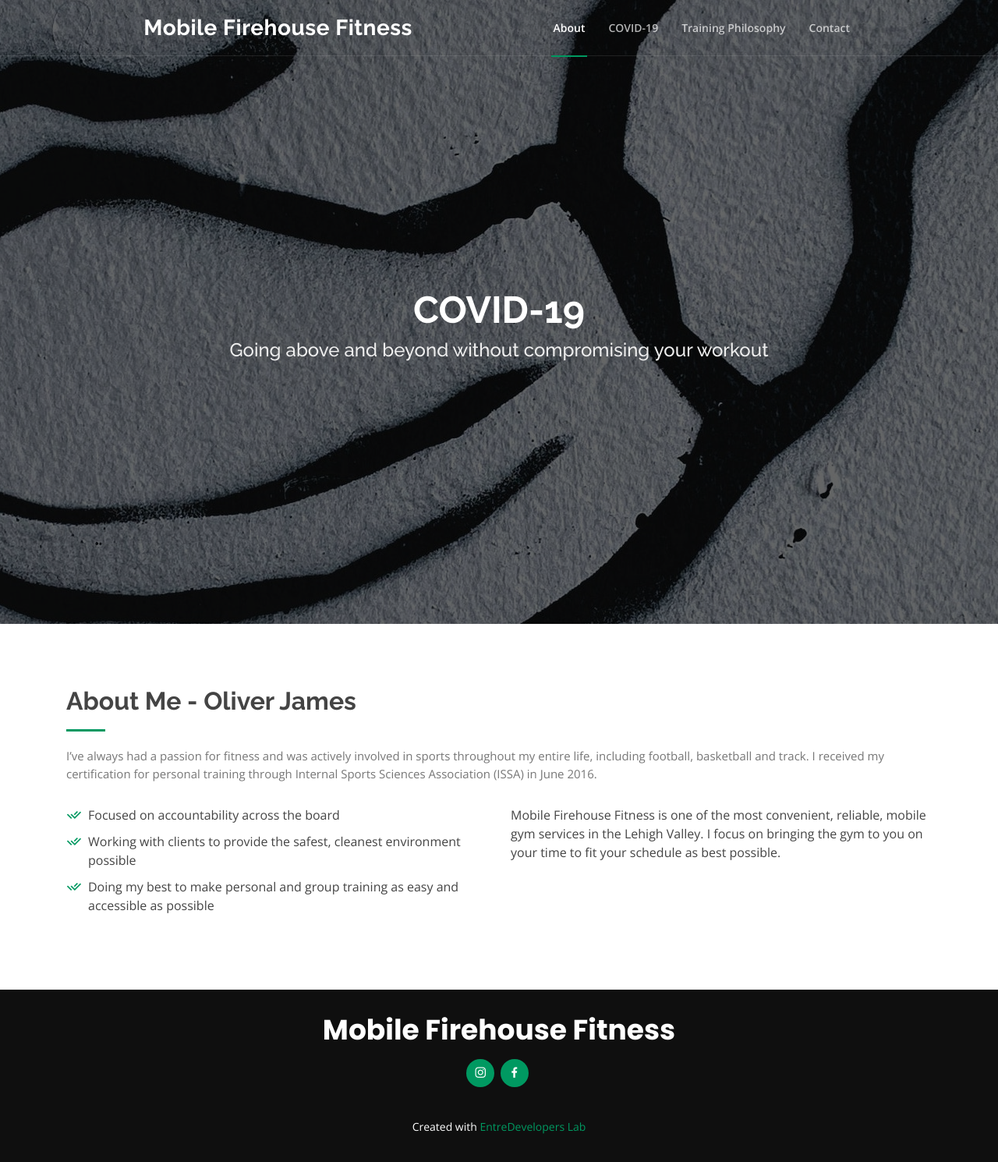
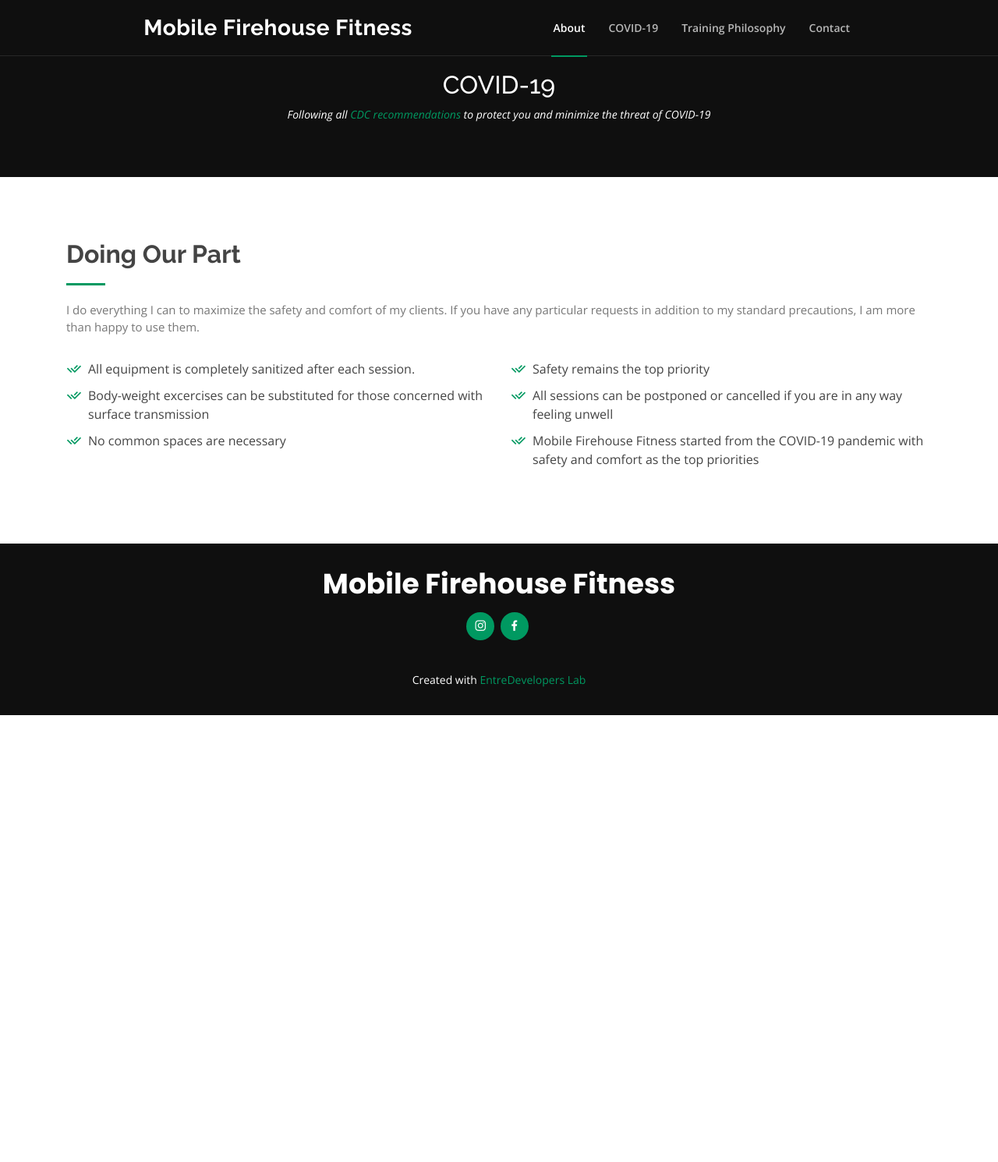
Before and after one commit to naveenailawadi/MobileFirehouseFitness, a Flask app: page /covid in a window 1280 px wide. Shown: the whole page at 78% size. After the commit the page ends 917 px from the top, so only its background shows below. Run offline with Flask 2, Linux system fonts and the light colour scheme; some libraries are stand-ins or nearby versions.

Commit message:
added text and sections to covid-19 page

```diff
--- a/website/static/assets/css/style.css
+++ b/website/static/assets/css/style.css
@@ -1479,9 +1479,9 @@
 }
 
 /*--------------------------------------------------------------
-# Footer
---------------------------------------------------------------*/
-#footer {
+# Make a dark background
+--------------------------------------------------------------*/
+.dark-bg {
   background: #0f0f0f;
   color: #fff;
   font-size: 14px;
@@ -1499,18 +1499,18 @@
   margin: 0 0 15px 0;
 }
 
-#footer p {
+.dark-bg p {
   font-size: 15;
   font-style: italic;
   padding: 0;
   margin: 0 0 40px 0;
 }
 
-#footer .social-links {
+.dark-bg .social-links {
   margin: 0 0 40px 0;
 }
 
-#footer .social-links a {
+.dark-bg .social-links a {
   font-size: 18px;
   display: inline-block;
   background: #009961;
--- a/website/templates/covid.html
+++ b/website/templates/covid.html
@@ -3,31 +3,26 @@
 {% block content %}
   <!--CSS styles-->
   <link href="{{url_for('static', filename='assets/css/covid.css')}}" rel="stylesheet"/>
-  <!-- ======= Hero Section ======= -->
-  <section class="d-flex flex-column justify-content-center" id="hero">
-   <div class="container">
-    <div class="row justify-content-center">
-     <div class="col-xl-8">
-      <h1>
-       COVID-19
-      </h1>
-      <h2>
-        Going above and beyond without compromising your workout
-      </h2>
-     </div>
-    </div>
-   </div>
+  <section class="dark-bg"></section>
+  <!-- ======= intro Section ======= -->
+  <section class="dark-bg">
+    <h2>COVID-19</h2>
+    <p>
+        Following all <a href="https://www.cdc.gov/coronavirus/2019-ncov/community/organizations/gym-employers.html">CDC recommendations</a>
+        to protect you and minimize the threat of COVID-19
+    </p>
   </section>
-  <!-- End Hero -->
+  <!-- End intro -->
   <!-- ======= About Us Section ======= -->
    <section class="about" id="about">
     <div class="container">
      <div class="section-title">
       <h2>
-       About Me - Oliver James
+       Doing Our Part
       </h2>
       <p>
-       I’ve always had a passion for fitness and was actively involved in sports throughout my entire life, including football, basketball and track. I received my certification for personal training through Internal Sports Sciences Association (ISSA) in June 2016.
+       I do everything I can to maximize the safety and comfort of my clients. If you have any particular requests
+       in addition to my standard precautions, I am more than happy to use them.
       </p>
      </div>
      <div class="row content">
@@ -36,25 +31,38 @@
         <li>
          <i class="ri-check-double-line">
          </i>
-          Focused on accountability across the board
+          All equipment is completely sanitized after each session.
         </li>
         <li>
          <i class="ri-check-double-line">
          </i>
-          Working with clients to provide the safest, cleanest environment possible
+          Body-weight excercises can be substituted for those concerned with surface transmission
         </li>
         <li>
          <i class="ri-check-double-line">
          </i>
-            Doing my best to make personal and group training as easy and accessible as possible
+            No common spaces are necessary
         </li>
        </ul>
       </div>
-      <div class="col-lg-6 pt-4 pt-lg-0">
-       <p>
-        Mobile Firehouse Fitness is one of the most convenient, reliable, mobile gym services in the Lehigh Valley.
-        I focus on bringing the gym to you on your time to fit your schedule as best possible.
-       </p>
+      <div class="col-lg-6">
+       <ul>
+        <li>
+         <i class="ri-check-double-line">
+         </i>
+          Safety remains the top priority
+        </li>
+        <li>
+         <i class="ri-check-double-line">
+         </i>
+          All sessions can be postponed or cancelled if you are in any way feeling unwell
+        </li>
+        <li>
+         <i class="ri-check-double-line">
+         </i>
+          Mobile Firehouse Fitness started from the COVID-19 pandemic with safety and comfort as the top priorities
+        </li>
+       </ul>
       </div>
      </div>
     </div>
```
Also changed, not shown: other parts of website/static/assets/css/style.css (+71 -1 lines).
